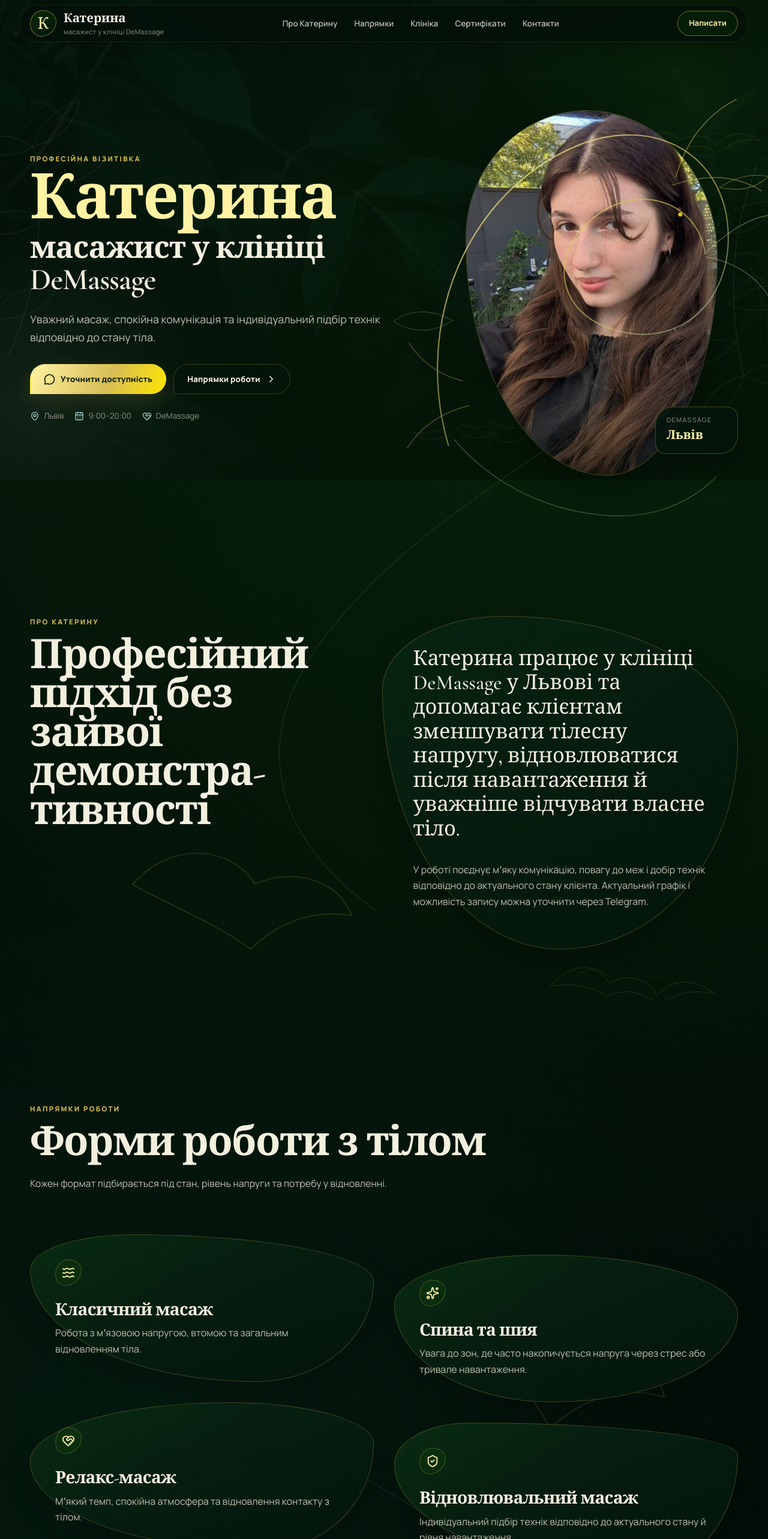
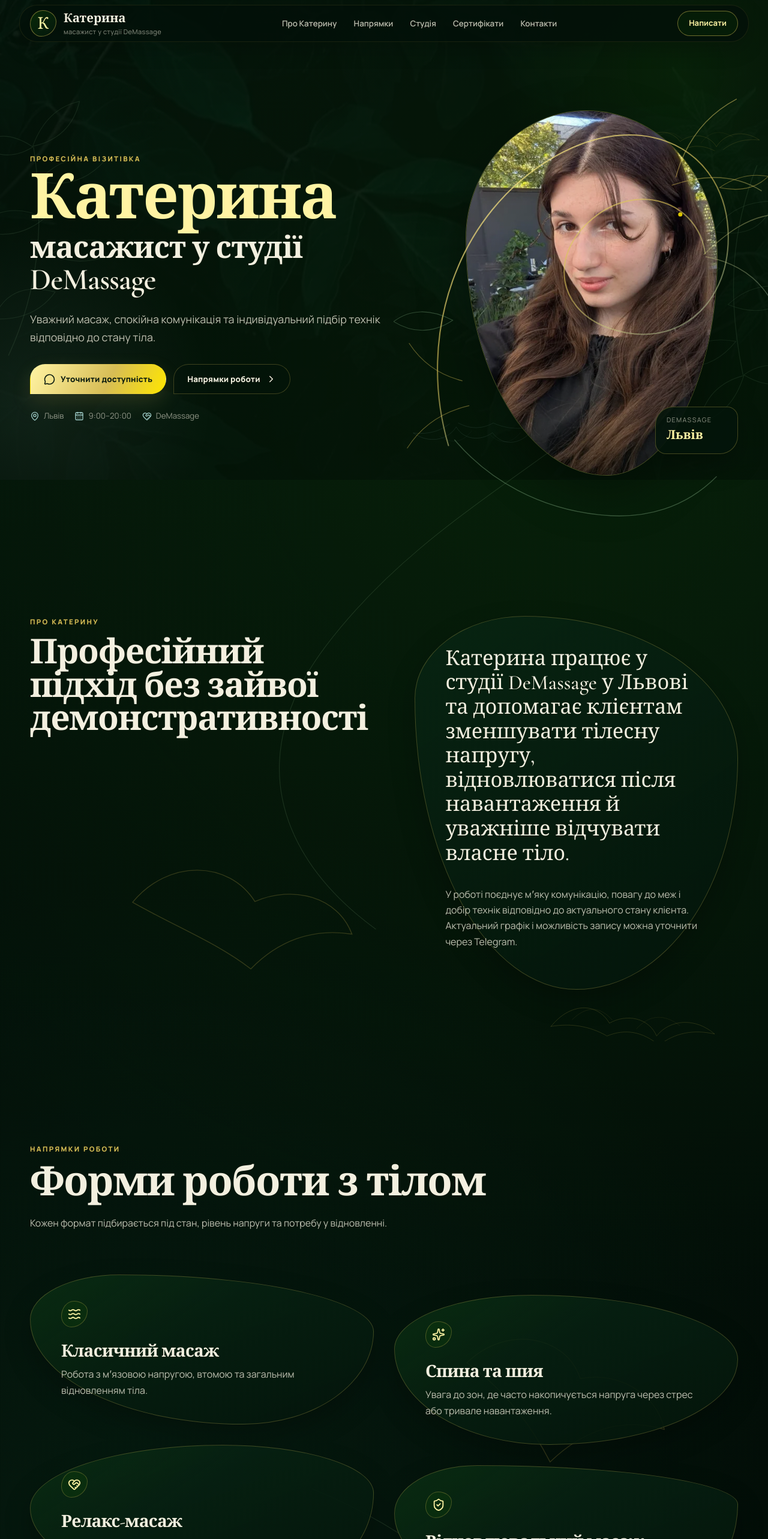
Before and after one commit to Psyasko/Kotya-site, a React (Vite) app: page / in a window 1280 px wide. Shown: the top 2566 px of the page at 60% size. Built offline with nearby package versions, Linux system fonts and the light colour scheme.

Commit message:
Add files via upload

```diff
--- a/index.html
+++ b/index.html
@@ -5,12 +5,12 @@
     <meta name="viewport" content="width=device-width, initial-scale=1, viewport-fit=cover" />
     <meta name="color-scheme" content="dark" />
     <meta name="theme-color" content="#04150b" />
-    <meta name="description" content="Катерина — масажист у клініці DeMassage у Львові. Напрямки роботи, графік, сертифікати та Telegram для уточнення доступності." />
+    <meta name="description" content="Катерина — масажист у студії DeMassage у Львові. Напрямки роботи, графік, сертифікати та Telegram для уточнення доступності." />
 
     <meta property="og:type" content="website" />
     <meta property="og:locale" content="uk_UA" />
     <meta property="og:title" content="Катерина — масажист у DeMassage, Львів" />
-    <meta property="og:description" content="Професійна візитівка масажиста: напрямки роботи, клініка, графік і контакт для уточнення доступності." />
+    <meta property="og:description" content="Професійна візитівка масажиста: напрямки роботи, студія, графік і контакт для уточнення доступності." />
     <meta property="og:image" content="/images/og-kateryna.jpg" />
     <meta property="og:image:width" content="1200" />
     <meta property="og:image:height" content="630" />
--- a/src/App.jsx
+++ b/src/App.jsx
@@ -18,7 +18,7 @@ import { DragonRoute, LeafBranch, PortraitOrnament, SectionCloud } from './compo
 
 const specialist = {
   name: 'Катерина',
-  role: 'масажист у клініці DeMassage',
+  role: 'масажист у студії DeMassage',
   city: 'Львів',
   clinic: 'DeMassage',
   schedule: '9:00–20:00',
@@ -125,7 +125,7 @@ function App() {
           <nav className={`nav ${menuOpen ? 'nav--open' : ''}`} aria-label="Основна навігація">
             <a href="#about" onClick={closeMenu}>Про Катерину</a>
             <a href="#services" onClick={closeMenu}>Напрямки</a>
-            <a href="#clinic" onClick={closeMenu}>Клініка</a>
+            <a href="#clinic" onClick={closeMenu}>Студія</a>
             <a href="#certificates" onClick={closeMenu}>Сертифікати</a>
             <a href="#contacts" onClick={closeMenu}>Контакти</a>
           </nav>
@@ -190,7 +190,7 @@ function App() {
                     />
                     <img
                       src="/images/profile-720.webp"
-                      alt="Катерина, масажист у клініці DeMassage"
+                      alt="Катерина, масажист у студії DeMassage"
                       width="720"
                       height="1280"
                       fetchPriority="high"
@@ -212,7 +212,7 @@ function App() {
             </div>
             <div className="about__copy">
               <p className="about__lead">
-                Катерина працює у клініці DeMassage у Львові та допомагає клієнтам зменшувати тілесну напругу, відновлюватися після навантаження й уважніше відчувати власне тіло.
+                Катерина працює у студії DeMassage у Львові та допомагає клієнтам зменшувати тілесну напругу, відновлюватися після навантаження й уважніше відчувати власне тіло.
               </p>
               <p>
                 У роботі поєднує мʼяку комунікацію, повагу до меж і добір технік відповідно до актуального стану клієнта. Актуальний графік і можливість запису можна уточнити через Telegram.
@@ -258,8 +258,8 @@ function App() {
           <section id="clinic" className="section clinic" data-reveal>
             <div className="clinic__intro">
               <p className="eyebrow">Місце роботи</p>
-              <h2>Прийом у DeMassage</h2>
-              <p>Катерина працює у клініці у Львові. Актуальну доступність краще уточнювати перед візитом.</p>
+              <h2>Прийом у студії DeMassage</h2>
+              <p>Катерина працює у студії DeMassage у Львові. Актуальну доступність краще уточнювати перед візитом.</p>
             </div>
 
             <OrganicCard className="clinic-card" shape="wave" as="div">
@@ -270,7 +270,7 @@ function App() {
               </div>
               <div className="clinic-item">
                 <HeartHandshake size={21} />
-                <span>Клініка</span>
+                <span>Студія</span>
                 <strong>{specialist.clinic}</strong>
               </div>
               <div className="clinic-item">
@@ -305,7 +305,7 @@ function App() {
               <p className="eyebrow">Контакти</p>
               <h2>Уточнити доступність</h2>
               <p>
-                Напиши Катерині в Telegram, щоб уточнити актуальний графік, доступність і спосіб запису через клініку.
+                Напиши Катерині в Telegram, щоб уточнити актуальний графік, доступність і спосіб запису через студію.
               </p>
             </div>
 
--- a/src/styles/base.css
+++ b/src/styles/base.css
@@ -21,7 +21,12 @@ body {
   text-rendering: optimizeLegibility;
   -webkit-font-smoothing: antialiased;
   overflow-x: clip;
+  word-break: normal;
+  overflow-wrap: normal;
+  hyphens: none;
+  -webkit-hyphens: none;
 }
+
 
 body.menu-open {
   overflow: hidden;
@@ -62,10 +67,16 @@ p {
 h1,
 h2,
 h3 {
+  max-width: 100%;
   font-family: var(--font-display);
   font-weight: 600;
   letter-spacing: -0.025em;
+  word-break: normal;
+  overflow-wrap: normal;
+  hyphens: none;
+  -webkit-hyphens: none;
 }
+
 
 h2 {
   margin-bottom: 22px;
@@ -80,7 +91,12 @@ h3 {
 }
 
 p {
+  max-width: 100%;
   color: var(--text-soft);
+  word-break: normal;
+  overflow-wrap: normal;
+  hyphens: none;
+  -webkit-hyphens: none;
 }
 
 ::selection {
--- a/src/styles/components.css
+++ b/src/styles/components.css
@@ -67,7 +67,12 @@
   position: relative;
   z-index: 2;
   min-width: 0;
-  padding: clamp(26px, 4vw, 42px);
+  max-width: 100%;
+  padding: clamp(30px, 4vw, 44px) max(clamp(30px, 4.5vw, 52px), 7%);
+  word-break: normal;
+  overflow-wrap: normal;
+  hyphens: none;
+  -webkit-hyphens: none;
 }
 
 .organic-card:hover .organic-card__shape {
@@ -79,19 +84,19 @@
 }
 
 .organic-card--leaf .organic-card__shape {
-  border-radius: 30% 70% 34% 66% / 24% 32% 68% 76%;
+  border-radius: 26% 74% 38% 62% / 30% 38% 62% 70%;
 }
 
 .organic-card--pebble .organic-card__shape {
-  border-radius: 43% 57% 54% 46% / 34% 40% 60% 66%;
+  border-radius: 40% 60% 55% 45% / 36% 43% 57% 64%;
 }
 
 .organic-card--drop .organic-card__shape {
-  border-radius: 58% 42% 32% 68% / 40% 28% 72% 60%;
+  border-radius: 56% 44% 36% 64% / 42% 32% 68% 58%;
 }
 
 .organic-card--wave .organic-card__shape {
-  border-radius: 22% 78% 28% 72% / 28% 22% 78% 72%;
+  border-radius: 24% 76% 34% 66% / 32% 26% 74% 68%;
 }
 
 .service-card {
@@ -124,11 +129,12 @@
 
 .principle-card .organic-card__content {
   min-height: 116px;
-  display: grid;
-  grid-template-columns: auto 1fr;
+  display: flex;
   align-items: center;
-  gap: 16px;
-  padding: 25px 30px;
+  justify-content: center;
+  gap: 14px;
+  padding: 28px max(42px, 9%);
+  text-align: center;
 }
 
 .principle-card svg {
@@ -136,25 +142,30 @@
 }
 
 .principle-card p {
+  max-width: 42rem;
+  margin: 0;
   color: var(--text);
   font-size: 0.95rem;
   font-weight: 600;
+  text-align: center;
 }
 
 .clinic-card .organic-card__content {
   display: grid;
-  grid-template-columns: repeat(3, minmax(0, 1fr));
+  grid-template-columns: 0.9fr 1.25fr 0.95fr;
   gap: 0;
-  padding: clamp(34px, 5vw, 60px);
+  padding: clamp(38px, 5vw, 62px) clamp(44px, 6vw, 76px);
 }
 
 .clinic-item {
   min-width: 0;
   display: grid;
-  grid-template-columns: auto 1fr;
-  grid-template-rows: auto auto;
-  column-gap: 12px;
-  padding: 0 clamp(14px, 2vw, 28px);
+  grid-template-columns: 1fr;
+  justify-items: center;
+  align-content: center;
+  row-gap: 7px;
+  padding: 0 clamp(16px, 2vw, 30px);
+  text-align: center;
 }
 
 .clinic-item + .clinic-item {
@@ -162,8 +173,8 @@
 }
 
 .clinic-item svg {
-  grid-row: 1 / 3;
   color: var(--mint);
+  margin-bottom: 2px;
 }
 
 .clinic-item span {
@@ -175,11 +186,15 @@
 
 .clinic-item strong {
   min-width: 0;
-  overflow-wrap: anywhere;
+  max-width: 100%;
   color: var(--gold-pale);
   font-family: var(--font-display);
-  font-size: clamp(1.45rem, 2.2vw, 2rem);
+  font-size: clamp(1.35rem, 1.8vw, 1.9rem);
   line-height: 1.05;
+  white-space: nowrap;
+  word-break: normal;
+  overflow-wrap: normal;
+  hyphens: none;
 }
 
 .certificate-card {
--- a/src/styles/layout.css
+++ b/src/styles/layout.css
@@ -370,7 +370,7 @@
 }
 
 .section__heading--narrow {
-  max-width: 650px;
+  max-width: 720px;
 }
 
 .section__heading--compact {
@@ -384,7 +384,7 @@
 
 .about {
   display: grid;
-  grid-template-columns: 0.9fr 1.1fr;
+  grid-template-columns: minmax(0, 1fr) minmax(0, 1fr);
   align-items: start;
   gap: clamp(46px, 8vw, 110px);
 }
@@ -544,6 +544,14 @@
 .section__heading h2,
 .clinic__intro h2,
 .contacts__copy h2 {
-  overflow-wrap: break-word;
-  hyphens: auto;
+  word-break: normal;
+  overflow-wrap: normal;
+  hyphens: none;
+  -webkit-hyphens: none;
 }
+
+/* Long Ukrainian headings stay readable without splitting words. */
+.about .section__heading h2 {
+  font-size: clamp(3.15rem, 4.45vw, 5rem);
+  line-height: 0.98;
+}
--- a/src/styles/responsive.css
+++ b/src/styles/responsive.css
@@ -198,12 +198,20 @@
     min-height: 0;
   }
 
-  .organic-card__shape,
-  .organic-card--leaf .organic-card__shape,
-  .organic-card--pebble .organic-card__shape,
-  .organic-card--drop .organic-card__shape,
+  .organic-card--leaf .organic-card__shape {
+    border-radius: 30px 76px 44px 66px / 34px 46px 70px 58px;
+  }
+
+  .organic-card--pebble .organic-card__shape {
+    border-radius: 62px 34px 58px 40px / 44px 64px 38px 56px;
+  }
+
+  .organic-card--drop .organic-card__shape {
+    border-radius: 78px 38px 48px 68px / 46px 34px 72px 58px;
+  }
+
   .organic-card--wave .organic-card__shape {
-    border-radius: 34px 22px 36px 24px;
+    border-radius: 38px 82px 46px 72px / 40px 30px 76px 66px;
   }
 
   .clinic {
@@ -213,11 +221,13 @@
   .clinic-card .organic-card__content {
     grid-template-columns: 1fr;
     gap: 22px;
-    padding: 32px 28px;
+    padding: 38px max(34px, 9%);
   }
 
   .clinic-item {
     padding: 0;
+    justify-items: center;
+    text-align: center;
   }
 
   .clinic-item + .clinic-item {
@@ -354,12 +364,14 @@
   }
 
   .organic-card__content {
-    padding: 26px 22px;
+    padding: 30px max(28px, 7%);
   }
 
   .principle-card .organic-card__content {
-    grid-template-columns: auto 1fr;
-    padding: 23px 21px;
+    display: flex;
+    justify-content: center;
+    padding: 30px max(30px, 8%);
+    text-align: center;
   }
 
   .certificates__grid {
@@ -452,3 +464,10 @@
     left: -28px;
   }
 }
+
+@media (max-width: 560px) {
+  .about .section__heading h2 {
+    font-size: clamp(2.05rem, 9.4vw, 3rem);
+    line-height: 1.02;
+  }
+}
```
Also changed, not shown: 2 other files (tests, documents, lock files or other folders).
